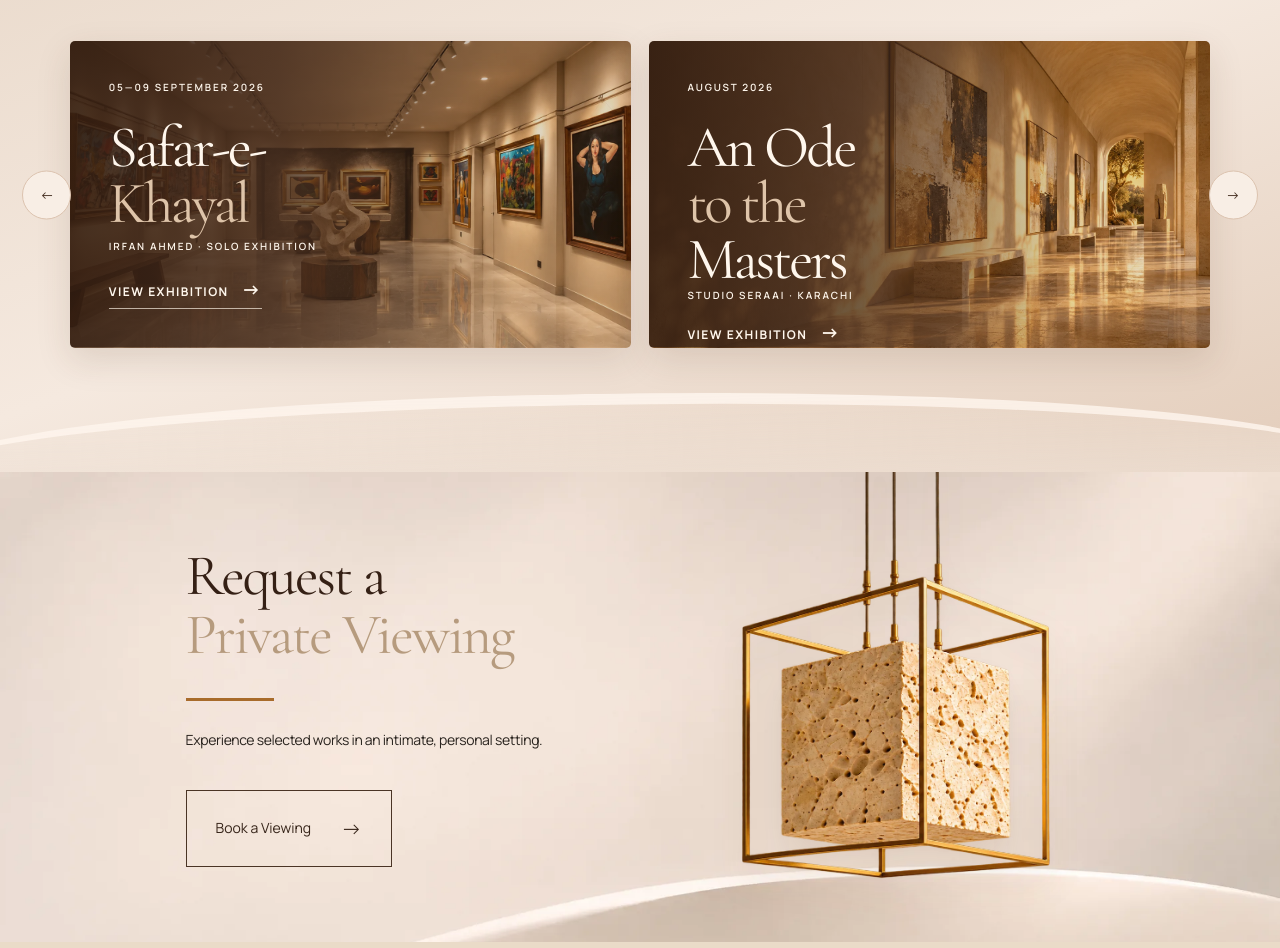
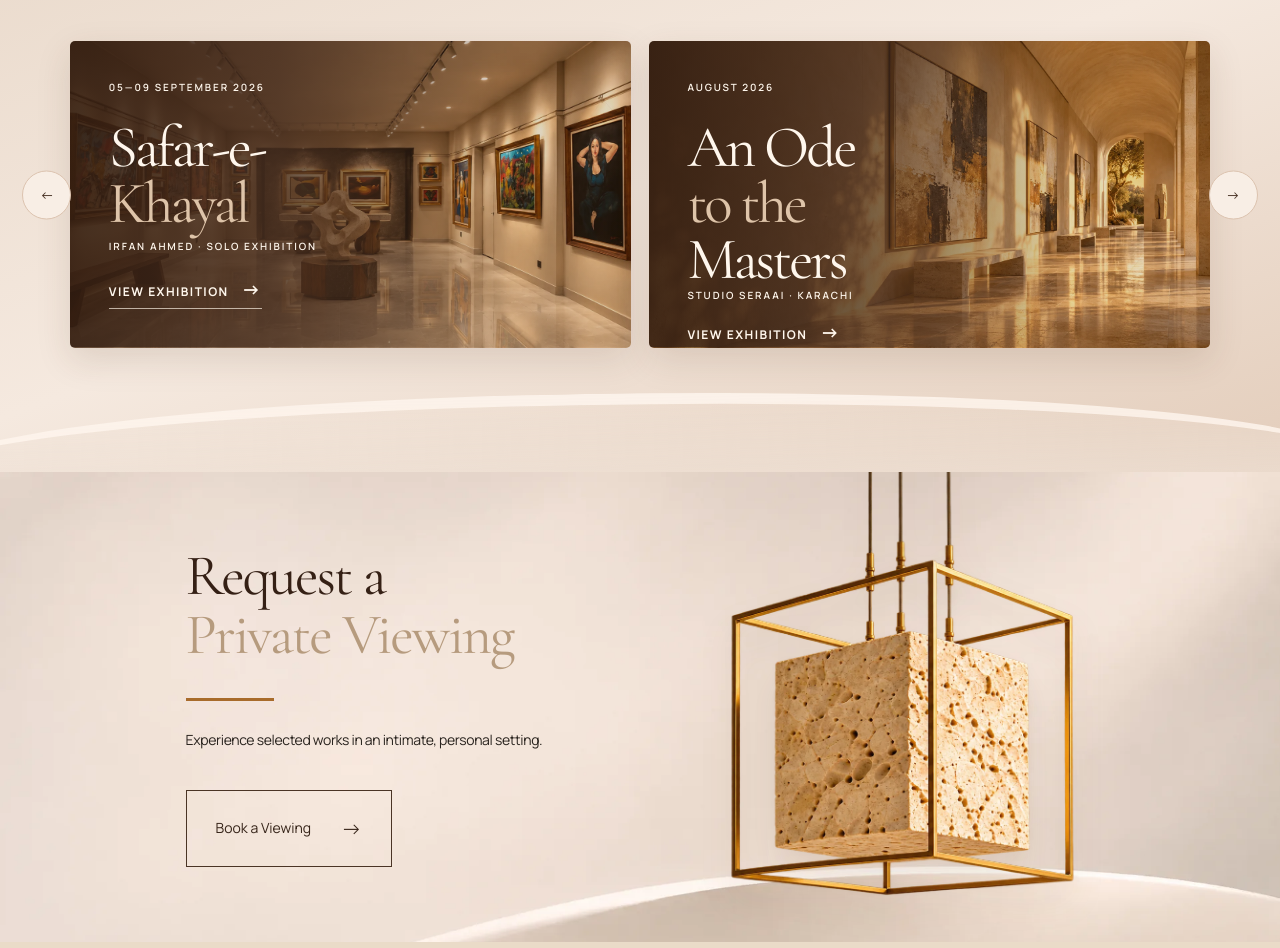
Before and after one commit to studioseraai/studioseraai, a Next.js app: page / in a window 1280 px wide. Shown: the part 2350-3298 px from the top of the page. Built offline with nearby package versions, Linux system fonts and the light colour scheme.

Commit message:
CTA cube visual: slightly enlarge and lift suspended asset

```diff
--- a/app/gallery-components/PrivateViewing.module.css
+++ b/app/gallery-components/PrivateViewing.module.css
@@ -7,8 +7,8 @@
 .cta{display:inline-flex;align-items:center;justify-content:center;gap:30px;padding:17px 29px;min-height:77px;border:1px solid #4a3425;color:#362419;background:transparent;text-decoration:none;font:500 clamp(17px,1.55vw,29px)/1.2 var(--font-body),Arial,sans-serif;transition:background .25s,color .25s,transform .25s}
 .cta span{font-size:1.5em;line-height:1;font-weight:300}
 .cta:hover,.cta:focus-visible{background:#3d2a1e;color:#fff;transform:translateY(-2px)}
-.scene{position:absolute;z-index:1;right:clamp(30px,8vw,155px);top:0;bottom:0;width:min(44vw,730px);pointer-events:none}
-.cube{position:absolute;top:-8%;right:0;width:100%;height:112%;object-fit:contain;object-position:center top;filter:drop-shadow(0 18px 15px rgba(83,51,24,.1));animation:descend 1.3s cubic-bezier(.2,.7,.2,1) both}
+.scene{position:absolute;z-index:1;right:clamp(12px,5vw,95px);top:0;bottom:0;width:min(49vw,850px);pointer-events:none}
+.cube{position:absolute;top:-15%;right:0;width:100%;height:123%;object-fit:contain;object-position:center top;filter:drop-shadow(0 18px 15px rgba(83,51,24,.1));animation:descend 1.3s cubic-bezier(.2,.7,.2,1) both}
 @keyframes descend{from{opacity:0;transform:translateY(-55px)}to{opacity:1;transform:translateY(0)}}
 @media(max-width:900px){.section{grid-template-columns:1fr;min-height:580px;padding:56px 7% 250px;align-items:start}.copy{max-width:520px}.copy h2{font-size:clamp(50px,8vw,75px)}.description{max-width:440px}.scene{right:0;top:auto;bottom:-30px;width:min(66vw,520px);height:460px}.cube{height:100%;top:0}}
 @media(max-width:560px){.section{min-height:630px;padding:54px 7% 295px;background-position:54% center}.copy h2{font-size:clamp(47px,11vw,65px)}.rule{width:64px;margin:24px 0 22px}.description{font-size:17px;line-height:1.5;margin-bottom:26px}.cta{min-height:58px;padding:12px 19px;gap:20px;font-size:17px}.scene{width:92vw;height:390px;right:-9vw;bottom:-38px}.cube{object-position:center top}}
```
